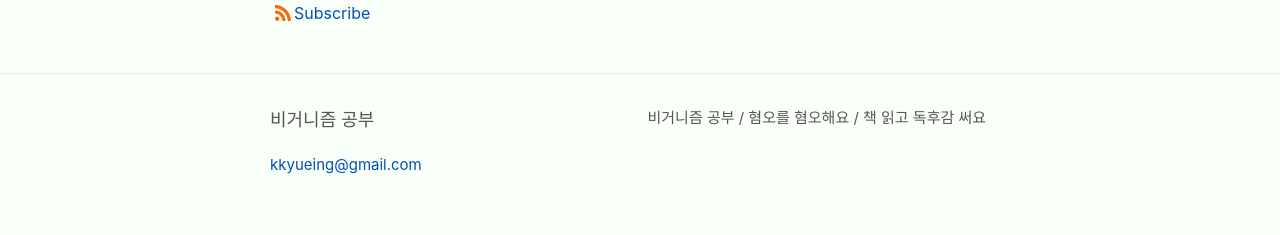
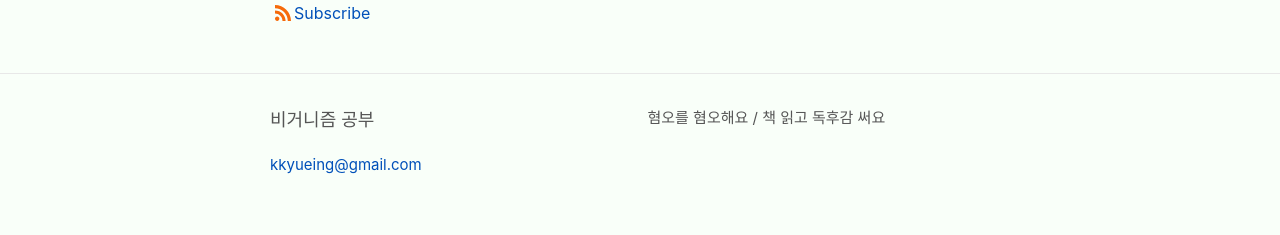
Before and after one commit to veganstudies/veganstudies.github.io, a Jekyll site: the page built from index.md, in a window 1280 px wide. Shown: the part 1892-2127 px from the top of the page. Built offline with Jekyll 4.4.1, drawn with Linux system fonts in a browser that asks for light colours.

Commit message:
소개글 수정

```diff
--- a/_config.yml
+++ b/_config.yml
@@ -16,7 +16,7 @@
 title: 비거니즘 공부
 email: kkyueing@gmail.com
 description: >-
-    비거니즘 공부 / 혐오를 혐오해요 / 책 읽고 독후감 써요
+    혐오를 혐오해요 / 책 읽고 독후감 써요
 baseurl: ""
 url: "https://veganstudies.github.io"
 google_analytics: "UA-144569583-1"
```
